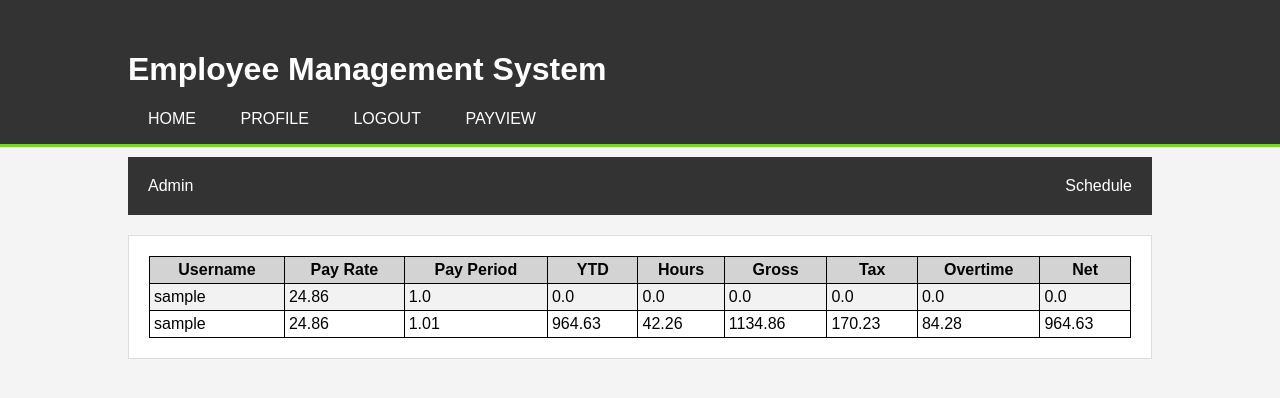
After one commit to damiant2002/CS421-Project, a Flask app: page /PayView in a window 1280 px wide. The commit adds this page. Shown: the top 398 px of the page. Run offline with Flask 3, Linux system fonts and the light colour scheme; the visitor is signed in with stand-in values (Sample User, id 1); data comes from the database, SQL or seed files in the repository; both versions use the stored data as it was after the commit.

Commit message:
Added PaySlip view; Plan on touching it up more later

```diff
--- a/JustWantedToTest.txt
+++ /dev/null
@@ -1 +0,0 @@
-Just wanted to make sure I can push to repo
--- a/app.py
+++ b/app.py
@@ -1,5 +1,6 @@
 from flask import Flask, render_template, url_for, flash, redirect, request
 from flask_sqlalchemy import SQLAlchemy
+from sqlalchemy import desc, asc
 from flask_bcrypt import Bcrypt
 from flask_login import LoginManager, UserMixin, login_user, current_user, logout_user, login_required
 from flask_wtf import FlaskForm
@@ -7,19 +8,18 @@
 from wtforms.validators import DataRequired, Length, Email, EqualTo, ValidationError
 from flask_migrate import Migrate
 from datetime import datetime
+import email_validator
+import random
+import math
 
 app = Flask(__name__)
 app.config['SECRET_KEY'] = 'supersecretkey'
-app.config['SQLALCHEMY_DATABASE_URI'] = 'sqlite:///site.db'
+app.config['SQLALCHEMY_DATABASE_URI'] = 'sqlite:///site.sqlite3'
 db = SQLAlchemy(app)
 bcrypt = Bcrypt(app)
 login_manager = LoginManager(app)
 login_manager.login_view = 'login'
 migrate = Migrate(app, db)
-
-@login_manager.user_loader
-def load_user(user_id):
-    return User.query.get(int(user_id))
 
 class User(db.Model, UserMixin):
     id = db.Column(db.Integer, primary_key=True)
@@ -32,6 +32,37 @@
 
     def __repr__(self):
         return f"User('{self.username}', '{self.email}', '{self.image_file}')"
+
+class PayRoll(db.Model):
+    _id = db.Column("id", db.Integer, primary_key=True)
+    username = db.Column(db.String(120))
+    payRate = db.Column(db.Float)
+    payPeriod = db.Column(db.Float)
+    YTD = db.Column(db.Float)
+    hours = db.Column(db.Float)
+    gross = db.Column(db.Float)
+    tax = db.Column(db.Float)
+    OT = db.Column(db.Float)
+    net = db.Column(db.Float)
+
+    def __init__(self, username, payRate, payPeriod, YTD, hours, gross, tax, OT, net):
+        self.username = username
+        self.payRate = payRate
+        self.payPeriod = payPeriod
+        self.YTD = YTD
+        self.hours = hours
+        self.gross = gross
+        self.tax = tax
+        self.OT = OT
+        self.net = net
+
+with app.app_context():
+    db.create_all()
+
+@login_manager.user_loader
+def load_user(user_id):
+    return User.query.get(int(user_id))
+
 
 class RegistrationForm(FlaskForm):
     username = StringField('Username', validators=[DataRequired(), Length(min=2, max=20)])
@@ -129,5 +160,66 @@
     flash('You have been logged out.', 'info')
     return redirect(url_for('home'))
 
+@app.route("/PayView")
+def PayView():
+    if (not current_user):
+        return redirect(url_for("login"))
+
+    userName = current_user.username
+
+    paySlip = PayRoll.query.filter(PayRoll.username == userName).first()
+    if (not paySlip):
+        rate = round(random.uniform(20, 35), 2)
+
+        newEmployeePaySlip = PayRoll(userName, rate, 1.0, 0, 0, 0, 0, 0, 0)
+        paySlip = newEmployeePaySlip
+
+        db.session.add(newEmployeePaySlip)
+        db.session.commit()
+
+    else:
+        paySlip = PayRoll.query.filter(PayRoll.username == userName).order_by(desc(PayRoll.payPeriod)).first()
+
+    payRate = paySlip.payRate
+
+    workedHours = round(random.uniform(40, 55), 2)
+    overTimeHours = workedHours - 40
+
+    OTpay = (payRate * 1.5 * overTimeHours)
+    OTpay = round(OTpay, 2)
+
+    grossPay = ((workedHours * payRate) + OTpay)
+    grossPay = round(grossPay, 2)
+
+    taxPay = grossPay * 0.15
+    taxPay = round(taxPay, 2)
+
+    netPay = grossPay - taxPay
+    netPay = round(netPay, 2)
+
+    YTDamount = paySlip.YTD + netPay
+    YTDamount = round(YTDamount, 2)
+
+    payPeriod = calcPayPeriod(paySlip.payPeriod)
+
+    newPaySlip = PayRoll(userName, payRate, payPeriod, YTDamount, workedHours, grossPay, taxPay, OTpay, netPay)
+    db.session.add(newPaySlip)
+    db.session.commit()
+
+    allPaySlips = PayRoll.query.filter(PayRoll.username == userName).all()
+
+    return render_template("PayView.html", pays=allPaySlips)
+
+
+def calcPayPeriod(period: float):
+    period = period + 0.01
+    period = round(period, 2)
+    test = math.ceil(period)
+
+    if (test-period <= 0.48):
+        return test
+    else:
+        return period
+
 if __name__ == '__main__':
     app.run(debug=True, host='0.0.0.0')
--- /dev/null
+++ b/templates/PayView.html
@@ -0,0 +1,61 @@
+{% extends "base.html" %}
+{% block title %}PayView{% endblock %}
+<head>
+    {% block styles %}
+    <style>
+        table {
+            width: 100%;
+            border-collapse: collapse;
+        }
+        table, th, td {
+            border: 1px solid black;
+        }
+        th, td {
+            padding: 4px;
+        }
+        th {
+            background-color: lightgrey;
+        }
+        .odd {
+            background-color: #f2f2f2; /* Light grey for odd rows */
+        }
+
+        .even {
+            background-color: #ffffff; /* White for even rows */
+}
+
+    </style>
+
+    {% endblock %}
+
+</head>
+<body>
+    {% block content %}
+    <table>
+        <tr>
+            <th>Username</th>
+            <th>Pay Rate</th>
+            <th>Pay Period</th>
+            <th>YTD</th>
+            <th>Hours</th>
+            <th>Gross</th>
+            <th>Tax</th>
+            <th>Overtime</th>
+            <th>Net</th>
+        </tr>
+        {% for pay in pays %}
+        <tr class="{{ 'even' if loop.index % 2 == 0 else 'odd' }}">
+            <td>{{ pay.username }}</td>
+            <td>{{ pay.payRate }}</td>
+            <td>{{ pay.payPeriod }}</td>
+            <td>{{ pay.YTD }}</td>
+            <td>{{ pay.hours }}</td>
+            <td>{{ pay.gross }}</td>
+            <td>{{ pay.tax }}</td>
+            <td>{{ pay.OT }}</td>
+            <td>{{ pay.net }}</td>
+        </tr>
+        {% endfor %}
+      </table>
+    {% endblock %}
+</body>
--- a/templates/base.html
+++ b/templates/base.html
@@ -4,6 +4,7 @@
     <meta charset="UTF-8">
     <meta name="viewport" content="width=device-width, initial-scale=1.0">
     <title>{% block title %}{% endblock %} - Employee Management System</title>
+    {% block styles %}{% endblock %}
     <style>
         body {
             font-family: Arial, sans-serif;
@@ -109,9 +110,11 @@
                 {% if current_user.is_authenticated %}
                     <li><a href="{{ url_for('profile') }}">Profile</a></li>
                     <li><a href="{{ url_for('logout') }}">Logout</a></li>
+                    <li><a href="{{ url_for('PayView') }}">PayView</a></li>
                 {% else %}
                     <li><a href="{{ url_for('login') }}">Login</a></li>
                     <li><a href="{{ url_for('register') }}">Register</a></li>
+                    <li><a href="{{ url_for('PayView') }}">PayView</a></li>
                 {% endif %}
             </ul>
         </div>
```
Also changed, not shown: instance/site.sqlite3 (added).
